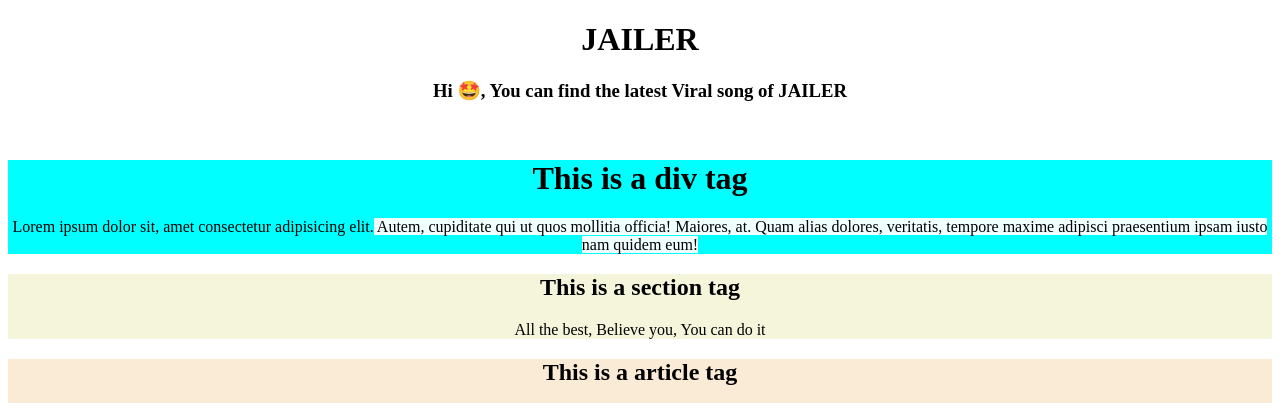
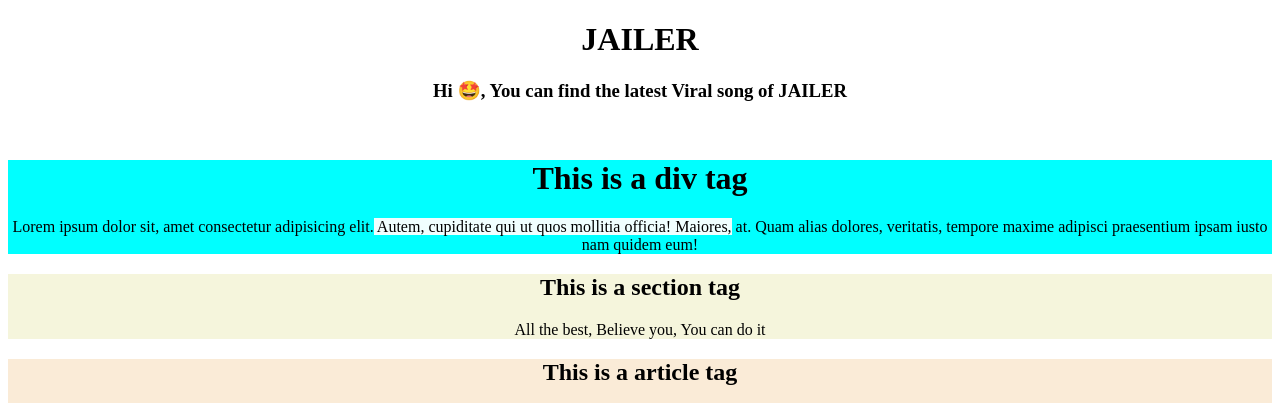
Before and after one commit to swathimeenal/HTML, a plain HTML site: page index.html in a window 1280 px wide. Shown: the top 403 px of the page. Drawn offline with Linux system fonts and the light colour scheme.

Commit message:
changes.2

```diff
--- a/index.html
+++ b/index.html
@@ -12,7 +12,7 @@
     <br />
     <div style="background-color:aqua;">
         <h1> This is a div tag</h1>
-    <p> Lorem ipsum dolor sit, amet consectetur adipisicing elit.<span style="background-color: azure;"> Autem, cupiditate qui ut quos mollitia officia! Maiores, at. Quam alias dolores, veritatis, tempore maxime adipisci praesentium ipsam iusto nam quidem eum!</span></p>
+    <p> Lorem ipsum dolor sit, amet consectetur adipisicing elit.<span style="background-color: azure;"> Autem, cupiditate qui ut quos mollitia officia! Maiores,</span> at. Quam alias dolores, veritatis, tempore maxime adipisci praesentium ipsam iusto nam quidem eum!</p>
 </div>
 <section style="background-color: beige;">
     <h1> This is a section tag</h1>
```
